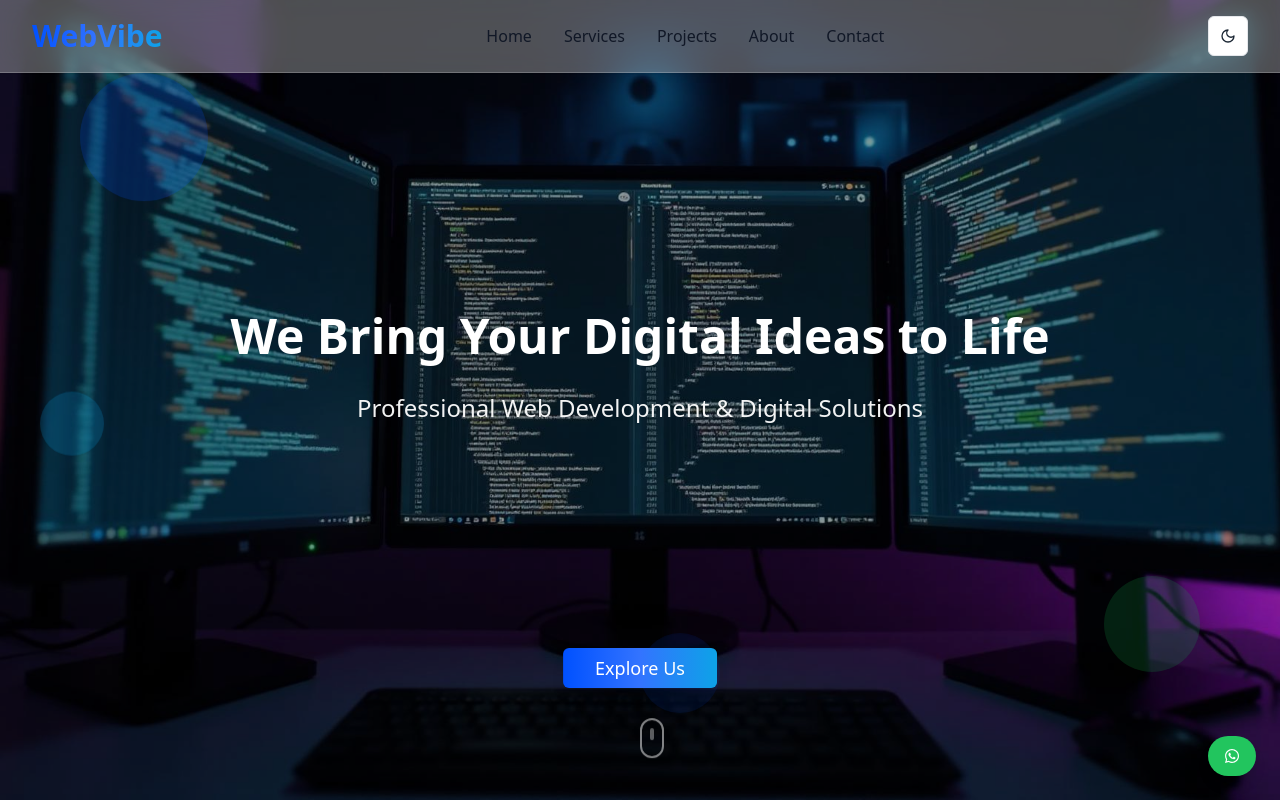
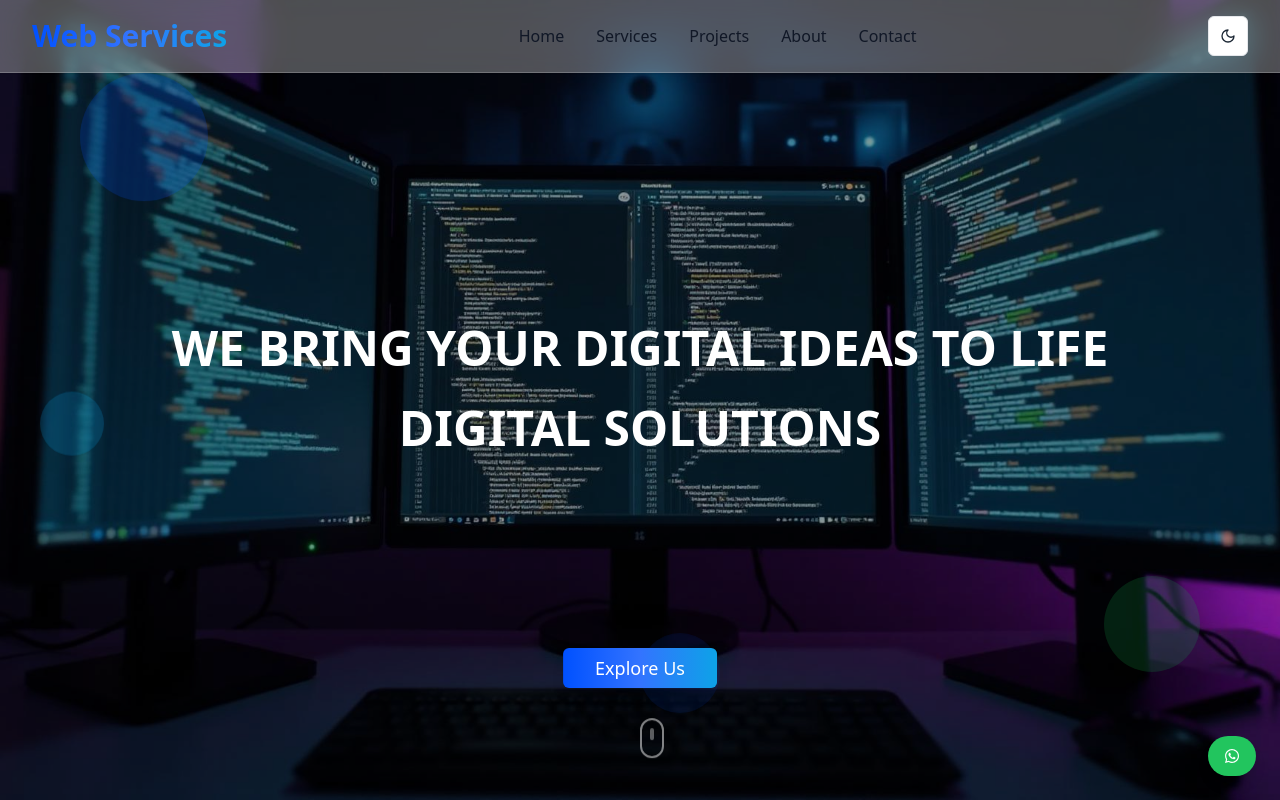
Before and after one commit to baseermughal507/webvibe, a React (Vite) app: page / in a window 1280 px wide. Shown: the top 800 px of the page. Built offline with nearby package versions, Linux system fonts and the light colour scheme.

Commit message:
Website title changed

```diff
--- a/index.html
+++ b/index.html
@@ -3,17 +3,17 @@
   <head>
     <meta charset="UTF-8" />
     <meta name="viewport" content="width=device-width, initial-scale=1.0" />
-    <title>WebVibe - Digital Ideas to Life | Web Development & Digital Marketing</title>
-    <meta name="description" content="WebVibe brings your digital ideas to life with modern web development, social media management, video editing & content creation. Professional digital solutions at competitive prices." />
-    <meta name="author" content="WebVibe" />
+    <title>Web Services </title>
+    <meta name="description" content="Web Services brings your digital ideas to life with modern web development, social media management, video editing & content creation. Professional digital solutions at competitive prices." />
+    <meta name="author" content="Web Services" />
 
-    <meta property="og:title" content="WebVibe - Digital Ideas to Life | Web Development & Digital Marketing" />
-    <meta property="og:description" content="WebVibe brings your digital ideas to life with modern web development, social media management, video editing & content creation. Professional digital solutions at competitive prices." />
+    <meta property="og:title" content="Web Services - Digital Ideas to Life | Web Development & Digital Marketing" />
+    <meta property="og:description" content="Web Services brings your digital ideas to life with modern web development, social media management, video editing & content creation. Professional digital solutions at competitive prices." />
     <meta property="og:type" content="website" />
     <meta property="og:image" content="" />
 
     <meta name="twitter:card" content="summary_large_image" />
-    <meta name="twitter:site" content="@webvibe_agency" />
+    <meta name="twitter:site" content="@webservices_agency" />
     <meta name="twitter:image" content="" />
 
 
--- a/src/components/Footer.tsx
+++ b/src/components/Footer.tsx
@@ -56,7 +56,7 @@ const Footer = () => {
           <div className="grid grid-cols-1 md:grid-cols-2 lg:grid-cols-4 gap-8">
             {/* Brand Section */}
             <div className="lg:col-span-2">
-              <div className="text-3xl font-bold text-gradient mb-4">WebVibe</div>
+              <div className="text-3xl font-bold text-gradient mb-4">Web Services</div>
               <p className="text-muted-foreground mb-6 max-w-md leading-relaxed">
                 We bring your digital ideas to life with modern web development,
                 social media management, video editing, and content creation services.
@@ -121,7 +121,7 @@ const Footer = () => {
         <div className="py-6 border-t border-border">
           <div className="flex flex-col md:flex-row justify-between items-center gap-4">
             <div className="text-sm text-muted-foreground">
-              © 2025 WebVibe. All rights reserved.
+              © 2025 WebServices. All rights reserved.
             </div>
 
             <div className="flex gap-4 text-sm">
--- a/src/components/Header.tsx
+++ b/src/components/Header.tsx
@@ -23,7 +23,7 @@ const Header = () => {
             className="text-2xl md:text-3xl font-bold text-gradient cursor-pointer transition-transform hover:scale-105"
             onClick={() => scrollToSection("hero")}
           >
-            WebVibe
+            Web Services
           </div>
 
           {/* Desktop Navigation */}
--- a/src/components/Hero.tsx
+++ b/src/components/Hero.tsx
@@ -1,7 +1,26 @@
 import { Button } from "@/components/ui/button";
 import heroDarkImage from "@/assets/hero-bg-dark.jpg";
+import { motion, AnimatePresence } from "framer-motion";
+import { useState, useEffect } from "react";
+
+const rotatingWords = [
+  "WEB DEVELOPMENT",
+  "SOCIAL MEDIA MANAGMENT",
+  "DIGITAL SOLUTIONS",
+  "VIDEO EDITING",
+  "CONTENT WRITING",
+];
 
 const Hero = () => {
+  const [index, setIndex] = useState(0);
+
+  useEffect(() => {
+    const interval = setInterval(() => {
+      setIndex((prev) => (prev + 1) % rotatingWords.length);
+    }, 2500); // change every 2.5s
+    return () => clearInterval(interval);
+  }, []);
+
   const scrollToServices = () => {
     const element = document.getElementById("services");
     if (element) {
@@ -15,45 +34,60 @@ const Hero = () => {
       className="min-h-screen flex items-center justify-center relative overflow-hidden"
       style={{
         backgroundImage: `url(${heroDarkImage})`,
-        backgroundSize: 'cover',
-        backgroundPosition: 'center',
-        // Disable background-attachment fixed on mobile for compatibility
-        backgroundAttachment: window.innerWidth > 768 ? 'fixed' : 'scroll'
+        backgroundSize: "cover",
+        backgroundPosition: "center",
+        backgroundAttachment: window.innerWidth > 768 ? "fixed" : "scroll",
       }}
     >
       {/* Dark overlay */}
       <div className="absolute inset-0 bg-black/40"></div>
 
-      {/* Animated Background Elements */}
+      {/* Floating elements */}
       <div className="absolute inset-0 z-0">
         <div className="absolute top-20 left-20 w-32 h-32 bg-primary/20 rounded-full animate-float"></div>
-        <div className="absolute bottom-32 right-20 w-24 h-24 bg-success/20 rounded-full animate-float" style={{animationDelay: '1s'}}></div>
-        <div className="absolute top-1/2 left-10 w-16 h-16 bg-accent/20 rounded-full animate-float" style={{animationDelay: '2s'}}></div>
-        <div className="absolute bottom-20 left-1/2 w-20 h-20 bg-primary/10 rounded-full animate-float" style={{animationDelay: '3s'}}></div>
+        <div
+          className="absolute bottom-32 right-20 w-24 h-24 bg-success/20 rounded-full animate-float"
+          style={{ animationDelay: "1s" }}
+        ></div>
+        <div
+          className="absolute top-1/2 left-10 w-16 h-16 bg-accent/20 rounded-full animate-float"
+          style={{ animationDelay: "2s" }}
+        ></div>
+        <div
+          className="absolute bottom-20 left-1/2 w-20 h-20 bg-primary/10 rounded-full animate-float"
+          style={{ animationDelay: "3s" }}
+        ></div>
       </div>
 
       {/* Hero Content */}
       <div className="container-custom relative z-10">
-        <div className="text-center animate-fade-in max-w-5xl mx-auto">
-          <h1 className="text-4xl md:text-5xl font-bold text-white mb-8 leading-tight animate-slide-up">
-            We Bring Your Digital Ideas to Life
+        <div className="text-center max-w-5xl mx-auto">
+          {/* Static Heading */}
+
+          <h1 className="text-3xl md:text-5xl font-extrabold text-white mb-8 leading-tight">
+          WE BRING YOUR DIGITAL IDEAS TO LIFE
           </h1>
 
-          <p
-            className="text-xl md:text-2xl text-white/95 mb-16 font-medium animate-slide-up max-w-4xl mx-auto"
-            style={{animationDelay: '0.2s'}}
-          >
-            Professional Web Development & Digital Solutions
-          </p>
+          {/* Rotating Words */}
+          <div className="min-h-[3.5rem] md:min-h-[4.5rem] relative overflow-hidden">
+          <AnimatePresence mode="wait">
+            <motion.p
+            key={rotatingWords[index]}
+            initial={{ y: 40, opacity: 0 }}
+            animate={{ y: 0, opacity: 1 }}
+            exit={{ y: -40, opacity: 0 }}
+            transition={{ duration: 0.6 }}
+            className="text-3xl md:text-5xl font-extrabold text-white leading-tight">
+            {rotatingWords[index]}
+            </motion.p>
+          </AnimatePresence>
+          </div>
         </div>
       </div>
 
-      {/* CTA Button fixed above scroll indicator */}
+      {/* CTA Button */}
       <div className="absolute bottom-28 left-1/2 transform -translate-x-1/2 z-10">
-        <Button
-          onClick={scrollToServices}
-          className="btn-hero text-lg px-8 py-4"
-        >
+        <Button onClick={scrollToServices} className="btn-hero text-lg px-8 py-4">
           Explore Us
         </Button>
       </div>
--- a/src/components/Services.tsx
+++ b/src/components/Services.tsx
@@ -17,7 +17,7 @@ const Services = () => {
       description: "Best when clients want easy management of content.",
       features: [
         "Content Management System (CMS) - clients can add/edit pages, blogs, products without coding",
-        "Can handle e-commerce (WooCommerce), booking systems, blogs, etc.",
+        "Can handle E-commerce (WooCommerce), booking systems, blogs, etc.",
         "Thousands of plugins - SEO, security, payments, analytics",
         "Custom themes or fully coded themes possible"
       ],
@@ -36,7 +36,7 @@ const Services = () => {
         "🎨 Tailwind CSS – Modern, responsive, and sleek designs",
         "🧩 shadcn/ui – Beautiful, pre-built components for professional UI"
       ],
-      perfectFor: ["Portfolios", "Landing Pages", "Blogs & Content Websites", "Business Websites with Custom Design"],
+      perfectFor: ["Portfolios", "Landing Pages", "Blogs & Content Websites"],
       benefits: ["Ultra-fast", "SEO-friendly", "Fully responsive", "Modern & clean design"],
       price: "149€",
       image: codingImg,
--- a/src/components/Testimonials.tsx
+++ b/src/components/Testimonials.tsx
@@ -6,7 +6,7 @@ const Testimonials = () => {
   const testimonials = [
     {
       service: "Web Development",
-      quote: "WebVibe transformed our website into a modern, fast, and responsive platform. Our clients love the new look, and the performance improvements are amazing!",
+      quote: "WebServices transformed our website into a modern, fast, and responsive platform. Our clients love the new look, and the performance improvements are amazing!",
       author: "Sarah Johnson",
       company: "TechStart Solutions",
       rating: 5,
--- a/src/index.css
+++ b/src/index.css
@@ -2,7 +2,7 @@
 @tailwind components;
 @tailwind utilities;
 
-/* WebVibe Design System - Modern Digital Agency Theme */
+/* WebServices Design System - Modern Digital Agency Theme */
 
 @layer base {
   :root {
@@ -146,7 +146,7 @@
 @layer components {
   /* Hero Variants */
   .btn-hero {
-    @apply bg-gradient-to-r from-primary via-primary-light to-accent text-white px-8 py-4 rounded-xl font-semibold text-lg shadow-lg hover:shadow-xl transition-all duration-300 hover:scale-105 hover:shadow-glow;
+    @apply bg-gradient-to-r from-primary via-primary-light to-accent text-white px-8 py-4 rounded-xl font-semibold text-lg shadow-lg  transition-all duration-300 hover:scale-105 hover:shadow-glow;
   }
 
   .btn-cta {
```
